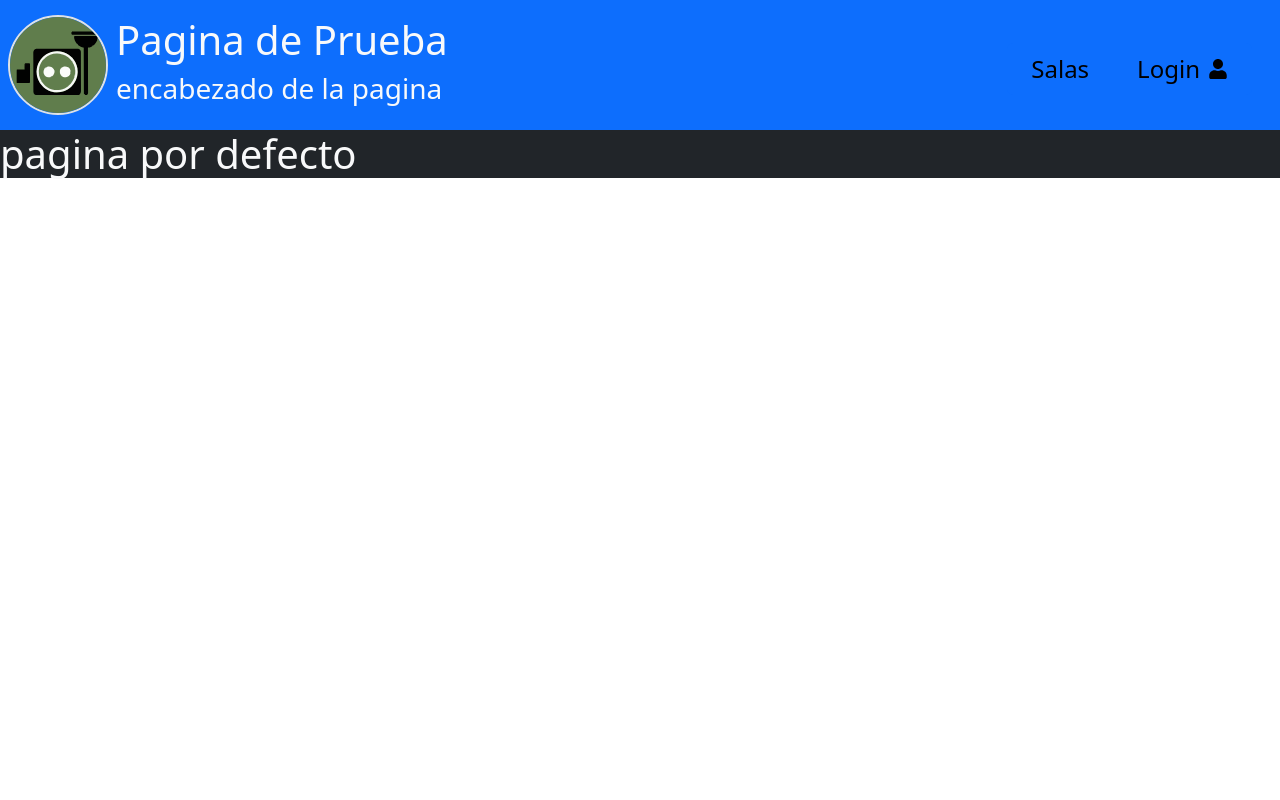
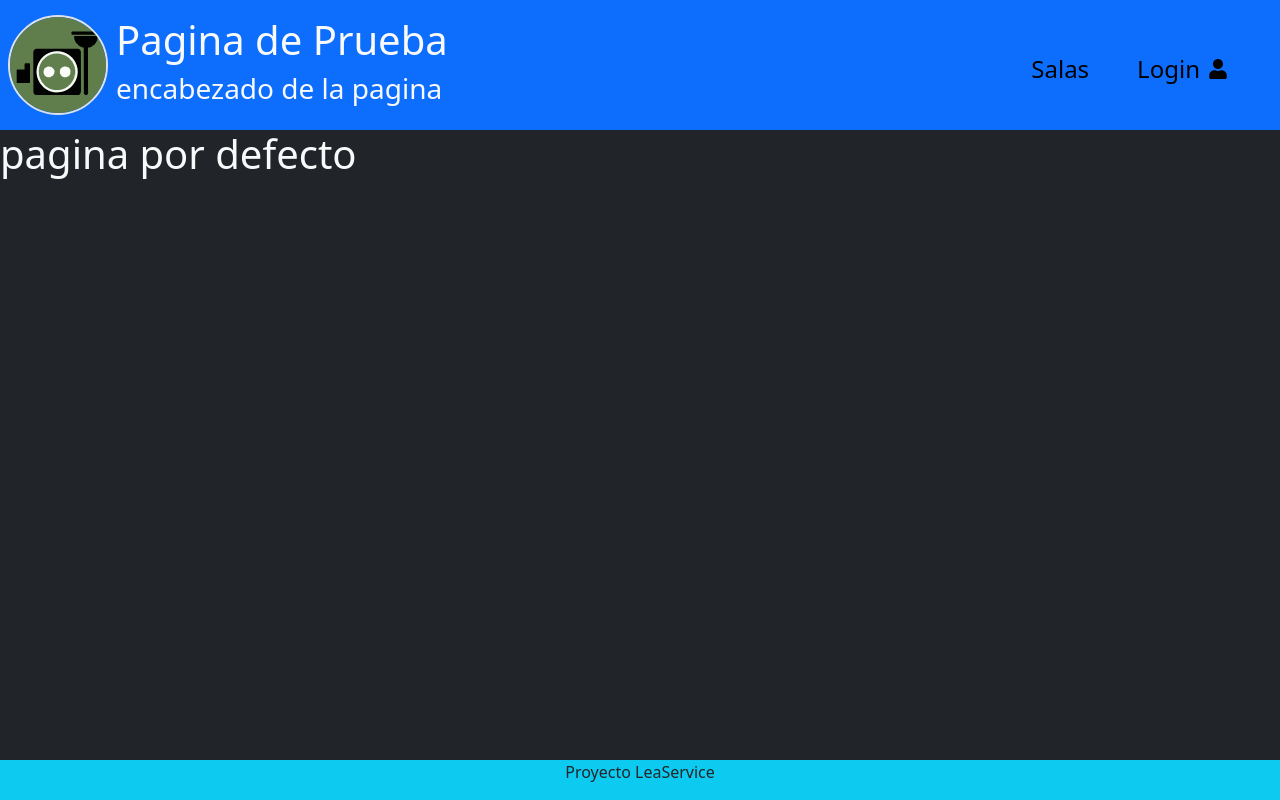
Before and after one commit to HectorLedezma/MongoReact, a React (Create React App) app in the folder reactapp/: page / in a window 1280 px wide. Built offline with nearby package versions, Linux system fonts and the light colour scheme; no server answers.

Commit message:
ajuste en distribicion de componentes de front-end

```diff
--- a/reactapp/src/Pages/main.jsx
+++ b/reactapp/src/Pages/main.jsx
@@ -103,7 +103,7 @@ function MainPage(props){
     })
 
     return(
-        <div>
+        <div className='d-flex flex-column' style={{'min-height':'100vh','margin':'0'}}>
             <header className='bg-primary p-2 d-flex align-items-center text-light'>
 
                 <img alt="profile" className='border border-2 rounded-circle' src={PageProfile} style={{width:"100px"}}/>
@@ -196,10 +196,13 @@ function MainPage(props){
 
             </header>
 
-            <div className='bg-dark' style={{'height':'100%'}}>
+            <div className='bg-dark' style={{'flex':'1'}}>
                 {/*<Paramets type={tipo}/>*/}
                 <Body route={location.pathname}/>
             </div>
+            <footer className='bg-info d-flex justify-content-center' style={{'height':'10%'}}>
+                <p >Proyecto LeaService</p>
+            </footer>
             <Outlet/>
         </div>
     )
```
